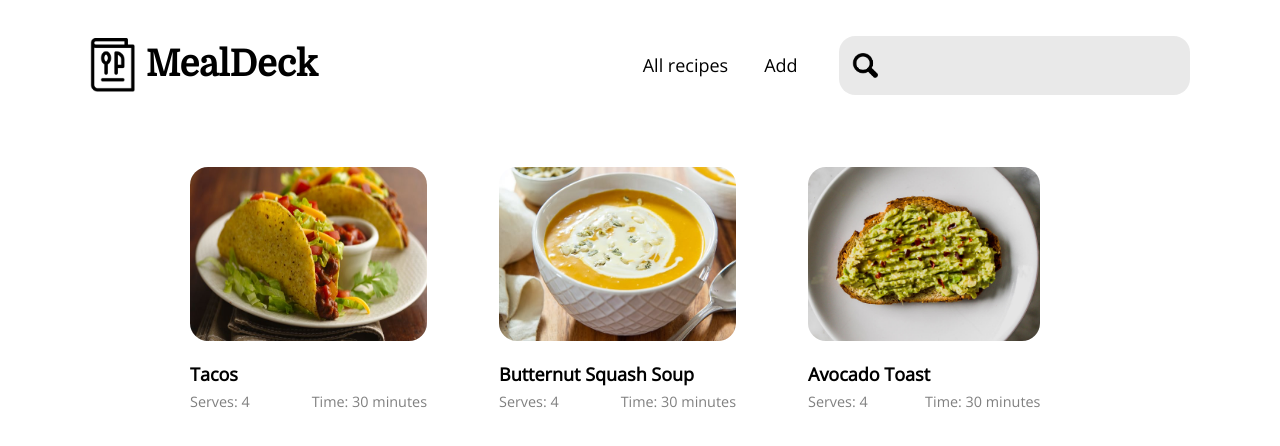
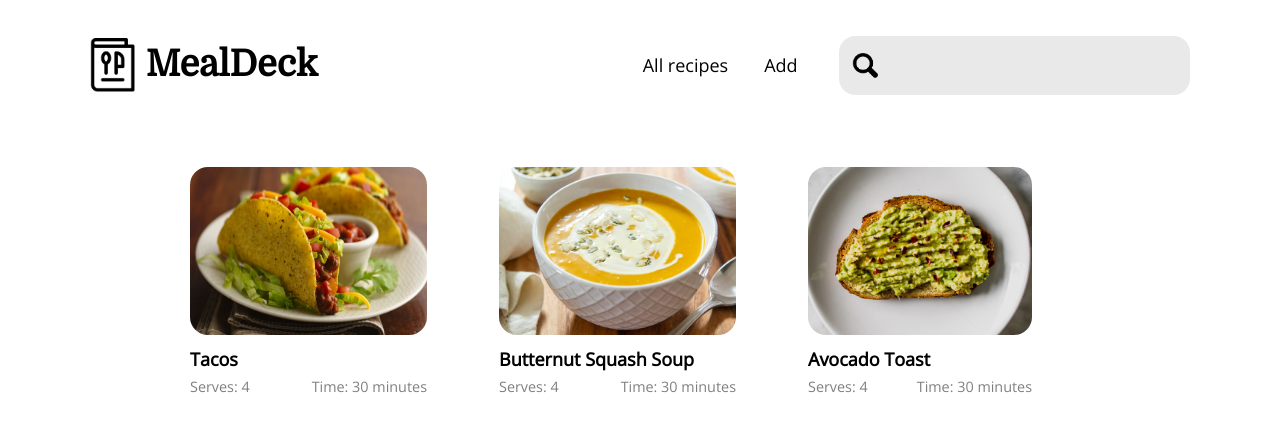
Before and after one commit to edlsto/recipe-creator, a Vue app: page / in a window 1280 px wide. Shown: the top 446 px of the page. Built offline with nearby package versions, Linux system fonts and the light colour scheme.

Commit message:
Adjust margin top

```diff
--- a/src/components/Card.vue
+++ b/src/components/Card.vue
@@ -39,7 +39,7 @@ export default {
   height: 70%;
 }
 .card-title {
-  margin-top: 1em;
+  margin-top: 0.5em;
 }
 .row-2 {
   display: flex;
```
